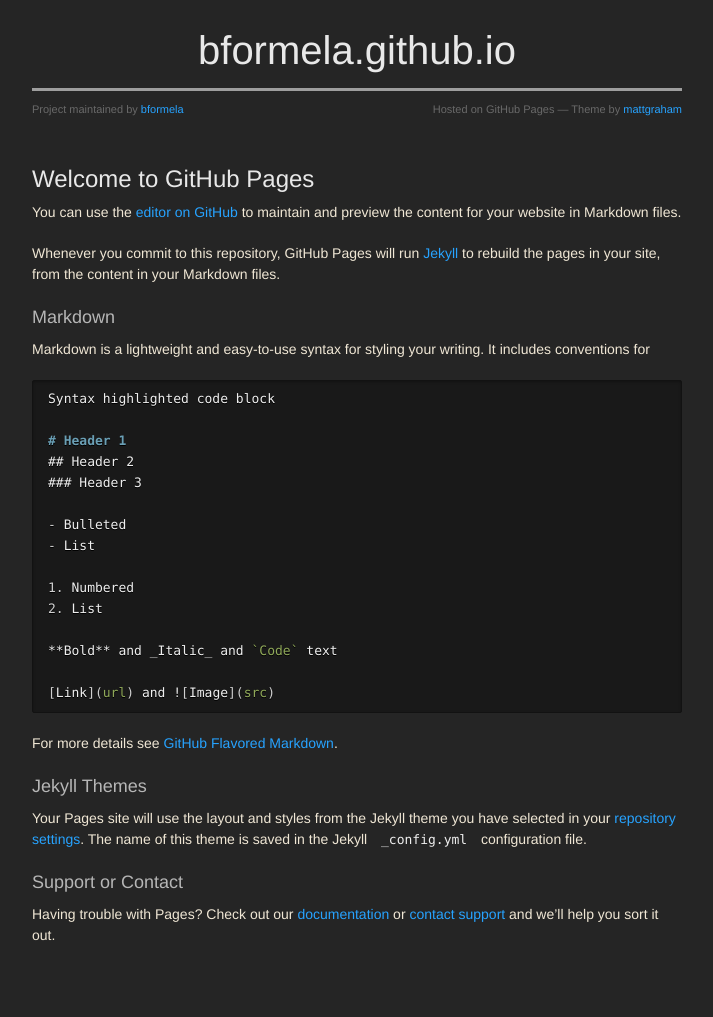
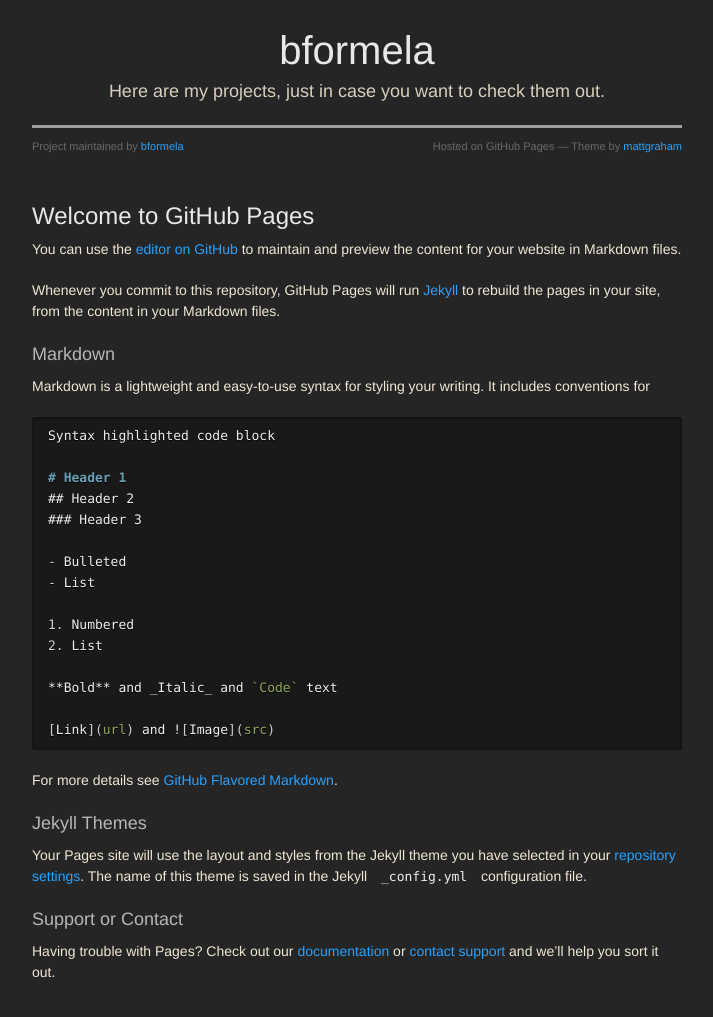
Before and after one commit to bformela/bformela.github.io, a Jekyll site: the page built from README.md, in a window 1280 px wide and 1161 px high, cut to the strip 68-1085 px from the top of the window. Shown: the whole strip, without its empty margins (283-996 px from the left). Built offline with Jekyll 4.4.1, drawn with Linux system fonts in a browser that asks for light colours; nearby versions of some CDN libraries; some web fonts are replaced; our own code applies the rules of GitHub Pages for plain Markdown files; the repository's description, which GitHub fills in, is left out; grey boxes are pictures that could not be loaded.

Commit message:
Dodanie title oraz description

```diff
--- a/_config.yml
+++ b/_config.yml
@@ -1 +1,3 @@
 theme: jekyll-theme-midnight
+title: bformela
+description: Here are my projects, just in case you want to check them out.
```
